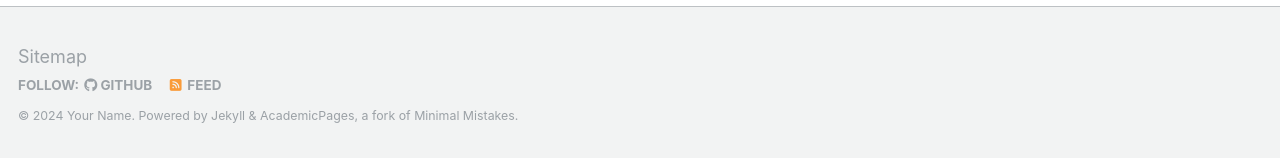
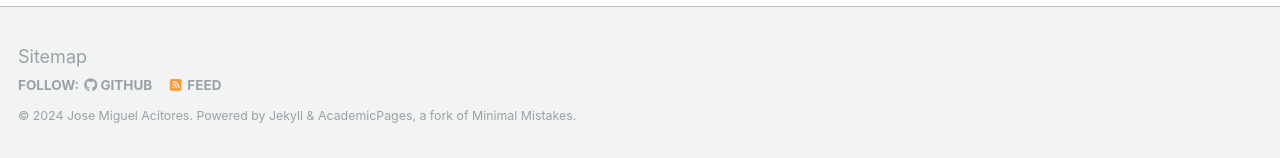
Before and after one commit to joseacitores/joseacitores.github.io, a Jekyll site: the page built from _pages/about.md, in a window 1280 px wide and 900 px high, scrolled down 2660 px. Shown: the part 739-897 px from the top of the window. Built offline with Jekyll 4.4.1, drawn with Linux system fonts in a browser that asks for light colours; some web fonts are replaced.

Commit message:
Update _config.yml

```diff
--- a/_config.yml
+++ b/_config.yml
@@ -10,11 +10,11 @@
 locale                   : "en-US"
 title                    : "Your Name / Site Title"
 title_separator          : "-"
-name                     : &name "Your Name"
+name                     : &name "Jose Miguel Acitores"
 description              : &description "personal description"
-url                      : https://academicpages.github.io # the base hostname & protocol for your site e.g. "https://mmistakes.github.io"
+url                      : https://joseacitores.github.io # the base hostname & protocol for your site e.g. "https://mmistakes.github.io"
 baseurl                  : "" # the subpath of your site, e.g. "/blog"
-repository               : "academicpages/academicpages.github.io"
+repository               : "joseacitores/joseacitores.github.io"
 
 # Site Author - The following control what appear as part of the author content on the side bar.
 #               If a field is blank the icon and link will not appear, otherwise it will be shown.
```
